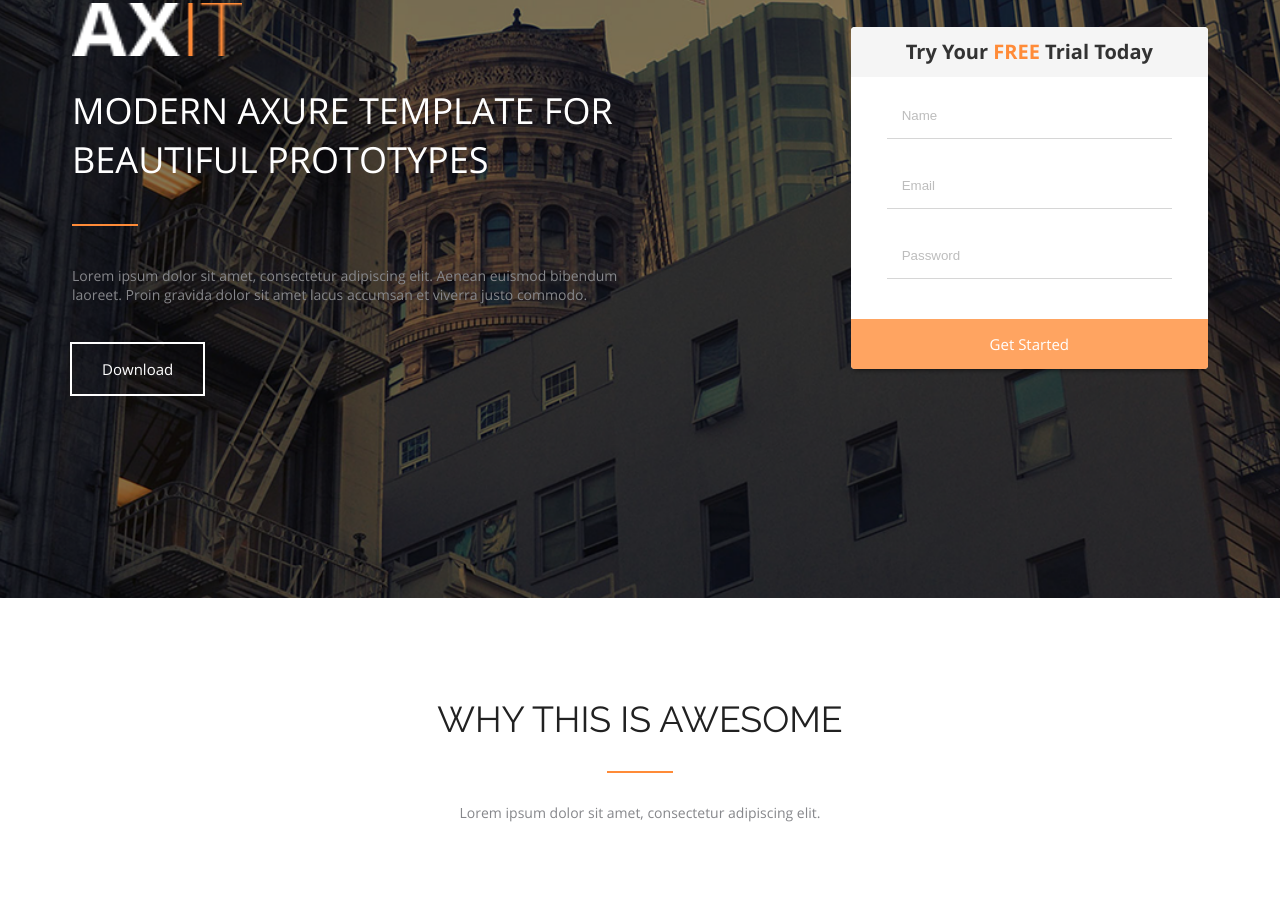
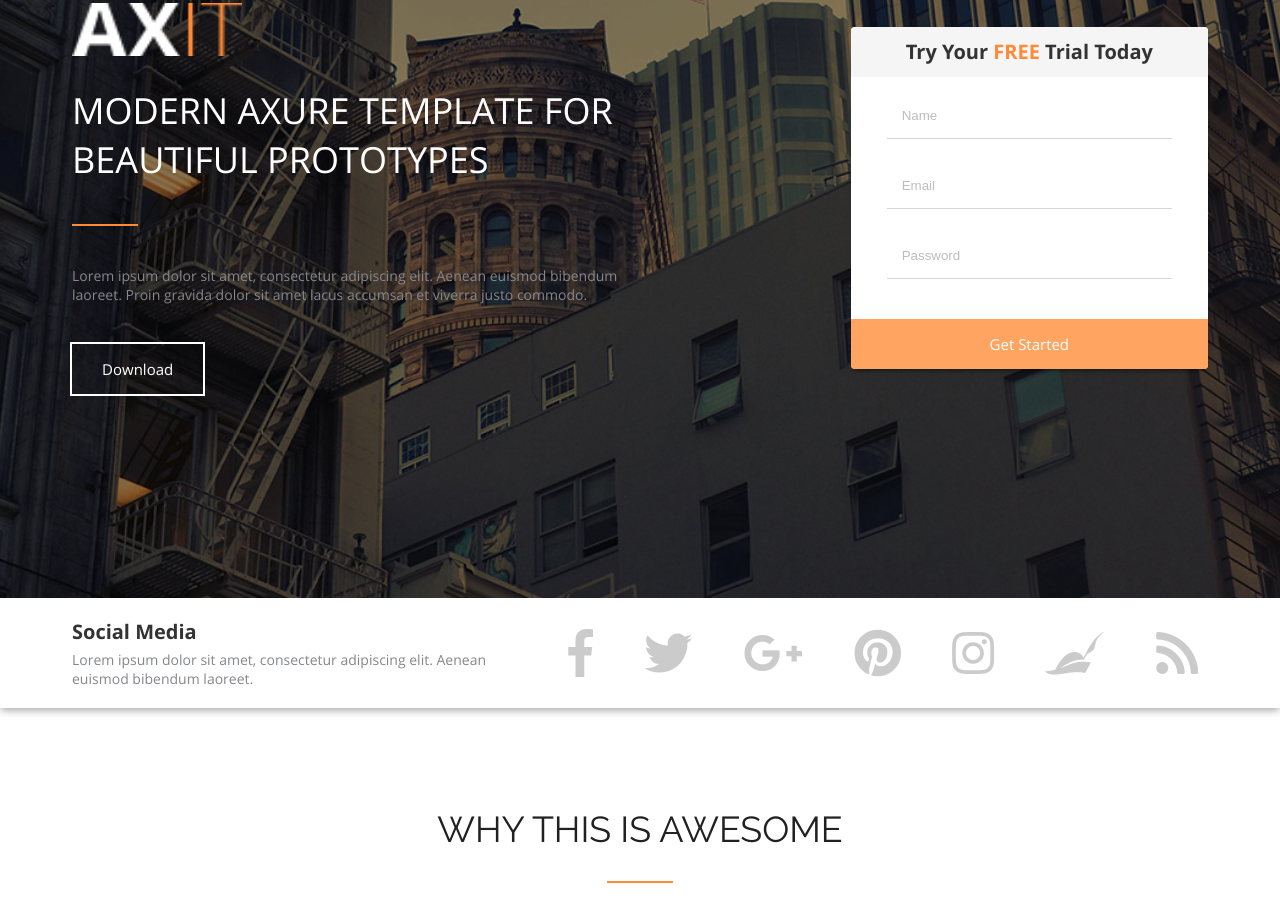
Before and after one commit to vladlucha/techMeSkills, a plain HTML site: page index.html in a window 1280 px wide. Shown: the part 272-1171 px from the top of the page. Drawn offline with Linux system fonts and the light colour scheme.

Commit message:
socialSection added

```diff
--- a/index.html
+++ b/index.html
@@ -17,7 +17,7 @@
 </head>
 
 <body>
-
+<!--header-->
 <header>
     <div class="container">
         <div class="row">
@@ -34,6 +34,7 @@
     </div>
     </div>
 </header>
+<!--sectionHead-->
 <div class="sectionHeader">
     <div class="bgHeader">
         <div class="container">
@@ -65,8 +66,33 @@
     </div>
 </div>
 
+<!--sectionSocial-->
+<div class="socialSection">
+    <div class="container">
+        <div class="row">
+            <div class="text col-lg-5 col-md-5 col-xs-12 col-sm-12">
+                <div class="socialTitle">Social Media</div>
+                <div class="socialSubTitle">Lorem ipsum dolor sit amet, consectetur adipiscing elit. Aenean euismod bibendum laoreet.</div>
+            </div>
+            <div class="icons col-lg-7 col-md-7 col-xs-12 col-sm-12">
+                <div class="row">
+                        <a href="#"><i class="fab fa-facebook-f"></i></a>
+                        <a href="#"><i class="fab fa-twitter"></i></a>
+                        <a href="#"><i class="fab fa-google-plus-g"></i></a>
+                        <a href="#"><i class="fab fa-pinterest"></i></a>
+                        <a href="#"><i class="fab fa-instagram"></i></a>
+                        <a href="#"><i class="fab fa-pied-piper-hat"></i></a>
+                        <a href="#"><i class="fas fa-rss"></i></a>
+                </div>
+            </div>
 
-<!--section-->
+        </div>
+    </div>
+
+</div>
+
+
+<!--sectionAbout-->
 <div class="section" id="about">
     <div class="container">
         <div class="title">
@@ -108,7 +134,7 @@
         </div>
     </div>
 </div>
-<!--section-->
+<!--sectionPricing-->
 <div class="section grayBg" id="pricing">
     <div class="container">
         <div class="title">
@@ -177,7 +203,7 @@
         <button>Download</button>
     </div>
 </div>
-<!--section-->
+<!--sectionContact-->
 <div class="section" id="contact">
     <div class="container">
         <div class="title">
--- a/styles/main.css
+++ b/styles/main.css
@@ -74,7 +74,6 @@ a{
     padding: 100px 0px;
 }
 
-
 /*header*/
 
 header{
@@ -109,10 +108,6 @@ header{
 
 /*sectionHeader*/
 
-.sectionHeader{
-
-}
-
 .sectionHeader .bgHeader{
     height: 100vh;
     background: url("../imgs/bgHeader.png") center no-repeat;
@@ -121,7 +116,6 @@ header{
     position: relative;
     padding-top: 70px;
     align-items: center;
-
 }
 
     .sectionHeader .bgHeader .row{
@@ -188,6 +182,39 @@ header{
             border-radius: 0px 0px 4px 4px;
         }
 
+/*social*/
+
+.socialSection{
+    padding: 20px 0px;
+    box-shadow: 0px 4px 7px -1px rgba(0,0,0,0.31);
+}
+
+.socialSection .text .socialTitle{
+        font: 20px "OpenSans-Bold";
+        color: #333;
+        margin-bottom: 5px;
+    }
+
+    .socialSection .text .socialSubTitle{
+        color: #86878b;
+    }
+
+    .socialSection .icons i{
+        color: #000;;
+        font-size: 48px;
+        opacity: 0.2;
+        transition: 0.3s;
+        cursor: pointer;
+        line-height: 70px;
+    }
+
+    .socialSection .icons .row{
+        justify-content: space-around;
+    }
+
+    .socialSection .icons i:hover{
+        opacity: 0.5;
+    }
 
 /*section1*/
 
@@ -285,7 +312,6 @@ header{
                 border-bottom: 1px solid #f5f5f5;
             }
 
-
 /*section3*/
 
 .sectionBg{
--- a/styles/media.css
+++ b/styles/media.css
@@ -42,4 +42,10 @@
     button{
         width: 100%;
     }
+
+    .socialSection .icons i{
+        font-size: 24px;
+        line-height: 24px;
+        margin-top: 24px;
+    }
 }
```
Lines whose indentation alone changed are shown as unchanged.
